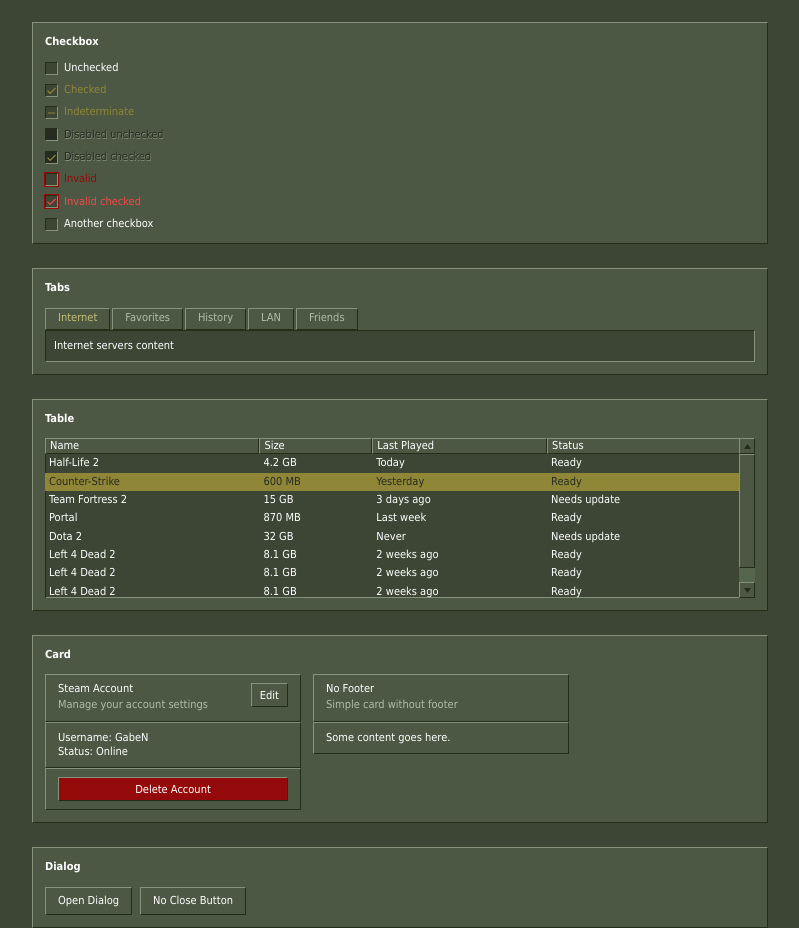
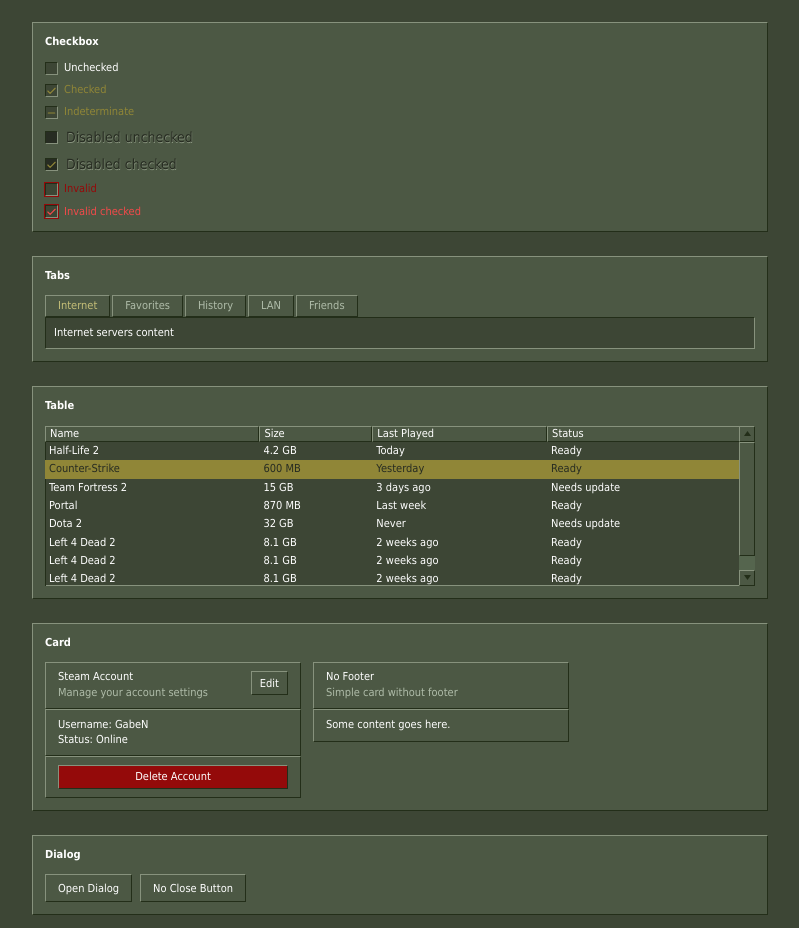
Before and after one commit to OnlyNinjaGear/go2003, a Next.js app: page / in a window 1280 px wide. Shown: the part 1224-2152 px from the top of the page, without its empty margins (240-1039 px from the left). Built offline with nearby package versions, Linux system fonts and the light colour scheme.

Commit message:
auto: page.tsx

```diff
--- a/app/page.tsx
+++ b/app/page.tsx
@@ -209,14 +209,14 @@ export default function Home() {
               <Checkbox checked="indeterminate" />
               <span className="peer-data-[state=indeterminate]:text-primary">Indeterminate</span>
             </label>
-            <label className="flex items-center gap-1.5 cursor-default">
-              <Checkbox disabled />
-              <span className="peer-disabled:text-[var(--panel-pressed)] peer-disabled:text-shadow-[0.5px_0.5px_0px_var(--border-light)]">Disabled unchecked</span>
-            </label>
-            <label className="flex items-center gap-1.5 cursor-default">
-              <Checkbox defaultChecked disabled />
-              <span className="peer-disabled:text-[var(--panel-pressed)] peer-disabled:text-shadow-[0.5px_0.5px_0px_var(--border-light)]">Disabled checked</span>
-            </label>
+            <Field orientation="horizontal" data-disabled="true">
+              <Checkbox id="cb-disabled-off" disabled />
+              <FieldLabel htmlFor="cb-disabled-off">Disabled unchecked</FieldLabel>
+            </Field>
+            <Field orientation="horizontal" data-disabled="true">
+              <Checkbox id="cb-disabled-on" defaultChecked disabled />
+              <FieldLabel htmlFor="cb-disabled-on">Disabled checked</FieldLabel>
+            </Field>
             <label className="flex items-center gap-1.5 cursor-default">
               <Checkbox aria-invalid="true" />
               <span className="peer-aria-[invalid=true]:text-destructive">Invalid</span>
@@ -224,10 +224,6 @@ export default function Home() {
             <label className="flex items-center gap-1.5 cursor-default">
               <Checkbox aria-invalid="true" defaultChecked />
               <span className="peer-aria-[invalid=true]:text-destructive-light">Invalid checked</span>
-            </label>
-            <label className="flex items-center gap-1.5 cursor-default">
-              <Checkbox />
-              <span className="peer-data-[state=checked]:text-primary peer-data-[state=indeterminate]:text-primary">Another checkbox</span>
             </label>
           </div>
         </section>
```
